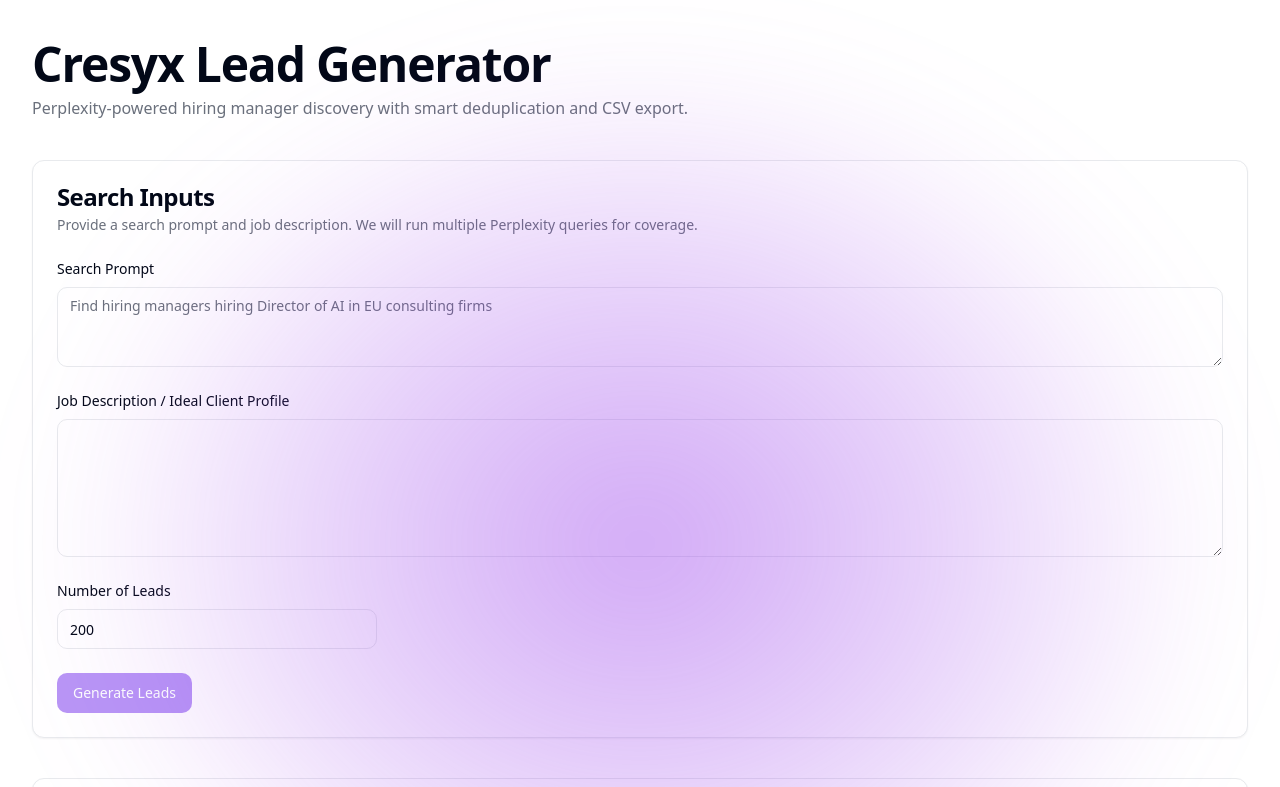
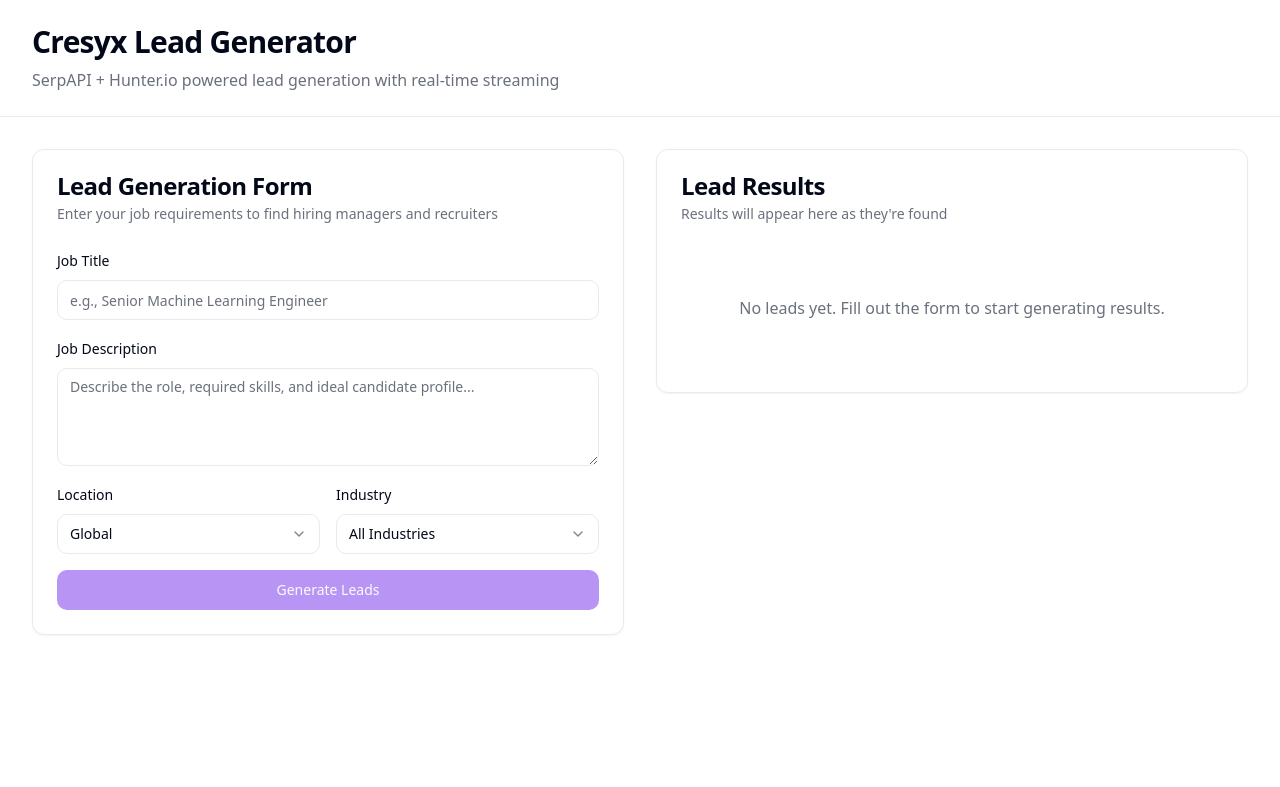
Before and after one commit to Cresyxlab/perplex-lead-finder, a React (Vite) app: page / in a window 1280 px wide. Shown: the top 787 px of the page. Built offline with nearby package versions, Linux system fonts and the light colour scheme.

Commit message:
Refactor: Redesign app and backend
Restructure the backend into three services: Search, Enrichment, and Aggregation.
Update the frontend to a two-column layout with new input fields and a progress bar.
Implement CSV/Excel export functionality.
Ensure proper error handling and API key usage.

```diff
--- a/src/pages/Index.tsx
+++ b/src/pages/Index.tsx
@@ -4,57 +4,103 @@ import { Textarea } from "@/components/ui/textarea";
 import { Button } from "@/components/ui/button";
 import { Card, CardContent, CardDescription, CardHeader, CardTitle } from "@/components/ui/card";
 import { Table, TableBody, TableCell, TableHead, TableHeader, TableRow } from "@/components/ui/table";
+import { Select, SelectContent, SelectItem, SelectTrigger, SelectValue } from "@/components/ui/select";
+import { Progress } from "@/components/ui/progress";
 import { toast } from "sonner";
-
+import { Copy, ExternalLink } from "lucide-react";
 
 interface Lead {
   name: string;
   title: string;
+  email: string;
+  confidence: number;
   company: string;
-  location: string;
-  profile_url: string;
-  relevance_score: number;
+  source: string;
 }
 
 const Index = () => {
-  const [prompt, setPrompt] = useState("");
+  const [jobTitle, setJobTitle] = useState("");
   const [jobDescription, setJobDescription] = useState("");
-  const [limit, setLimit] = useState<number>(200);
+  const [location, setLocation] = useState("");
+  const [industry, setIndustry] = useState("");
   const [leads, setLeads] = useState<Lead[]>([]);
   const [loading, setLoading] = useState(false);
+  const [progress, setProgress] = useState(0);
 
   useEffect(() => {
     document.title = "Cresyx Lead Generator";
     const meta = document.querySelector('meta[name="description"]');
-    if (meta) meta.setAttribute("content", "Perplexity-powered tool to find and rank hiring manager leads with CSV export.");
+    if (meta) meta.setAttribute("content", "SerpAPI + Hunter.io powered lead generation with real-time streaming.");
   }, []);
 
-  const canSubmit = prompt.trim().length > 0 && jobDescription.trim().length > 0 && !loading;
+  const canSubmit = jobTitle.trim().length > 0 && jobDescription.trim().length > 0 && !loading;
+
+  const copyToClipboard = async (text: string) => {
+    try {
+      await navigator.clipboard.writeText(text);
+      toast.success("Copied to clipboard!");
+    } catch (err) {
+      toast.error("Failed to copy");
+    }
+  };
 
   const onSubmit = async (e: React.FormEvent) => {
     e.preventDefault();
     if (!canSubmit) return;
+
     setLoading(true);
     setLeads([]);
+    setProgress(0);
+
     try {
-      const url = `https://ramicmfsdywohgftyzxr.supabase.co/functions/v1/generate-leads`;
-      const res = await fetch(url, {
-        method: "POST",
+      const response = await fetch('https://ramicmfsdywohgftyzxr.supabase.co/functions/v1/generate-leads', {
+        method: 'POST',
         headers: {
-          "Content-Type": "application/json",
+          'Content-Type': 'application/json',
           Authorization: `Bearer eyJhbGciOiJIUzI1NiIsInR5cCI6IkpXVCJ9.eyJpc3MiOiJzdXBhYmFzZSIsInJlZiI6InJhbWljbWZzZHl3b2hnZnR5enhyIiwicm9sZSI6ImFub24iLCJpYXQiOjE3NTUwMzY0MjUsImV4cCI6MjA3MDYxMjQyNX0.0TQJKEZQNk4Btvkv0TI3tTV3jo4jILfZEHeWvs-fA7M`,
         },
-        body: JSON.stringify({ prompt, jobDescription, limit }),
+        body: JSON.stringify({
+          jobTitle,
+          jobDescription,
+          location: location || undefined,
+          industry: industry || undefined,
+        }),
       });
-      if (!res.ok) throw new Error(await res.text());
-      const data = await res.json();
-      const result = (data as any)?.leads as Lead[] | undefined;
 
-      if (!result || result.length === 0) {
-        toast.info("No leads found. Try refining your prompt or JD.");
-        setLeads([]);
-      } else {
-        setLeads(result);
+      if (!response.body) {
+        throw new Error('No response body');
+      }
+
+      const reader = response.body.getReader();
+      const decoder = new TextDecoder();
+
+      while (true) {
+        const { done, value } = await reader.read();
+        if (done) break;
+
+        const chunk = decoder.decode(value);
+        const lines = chunk.split('\n');
+
+        for (const line of lines) {
+          if (line.startsWith('data: ')) {
+            try {
+              const data = JSON.parse(line.slice(6));
+
+              if (data.type === 'progress') {
+                setProgress(data.value);
+              } else if (data.type === 'lead') {
+                setLeads(prev => [...prev, data.lead]);
+              } else if (data.type === 'complete') {
+                setProgress(100);
+                break;
+              } else if (data.type === 'error') {
+                throw new Error(data.message);
+              }
+            } catch (err) {
+              console.error('Error parsing SSE data:', err);
+            }
+          }
+        }
       }
     } catch (err: any) {
       toast.error(err?.message || "Failed to generate leads");
@@ -65,8 +111,8 @@ const Index = () => {
 
   const csvHref = useMemo(() => {
     if (!leads.length) return undefined;
-    const headers = ["Name","Title","Company","Location","Profile URL","Relevance Score"];
-    const rows = leads.map(l => [l.name, l.title, l.company, l.location, l.profile_url, String(l.relevance_score)]);
+    const headers = ["Name", "Job Title", "Email", "Confidence Score", "Company Domain", "Source"];
+    const rows = leads.map(l => [l.name, l.title, l.email, String(l.confidence), l.company, l.source]);
     const csv = [headers, ...rows]
       .map(r => r.map(v => `"${(v ?? "").split('"').join('""')}"`).join(","))
       .join("\n");
@@ -75,128 +121,198 @@ const Index = () => {
   }, [leads]);
 
   return (
-    <div className="min-h-screen ambient-gradient">
-      <header className="py-10">
-        <div className="container">
-          <h1 className="text-4xl md:text-5xl font-bold tracking-tight">Cresyx Lead Generator</h1>
-          <p className="text-muted-foreground mt-2">Perplexity-powered hiring manager discovery with smart deduplication and CSV export.</p>
+    <div className="min-h-screen bg-background">
+      <header className="border-b">
+        <div className="container py-6">
+          <h1 className="text-3xl font-bold tracking-tight">Cresyx Lead Generator</h1>
+          <p className="text-muted-foreground mt-2">SerpAPI + Hunter.io powered lead generation with real-time streaming</p>
         </div>
       </header>
 
-      <main className="container pb-16">
-        <section aria-labelledby="form-section">
+      <main className="container py-8">
+        <div className="grid lg:grid-cols-2 gap-8">
+          {/* Left Column - Form */}
+          <div className="space-y-6">
             <Card>
               <CardHeader>
-              <CardTitle id="form-section">Search Inputs</CardTitle>
-              <CardDescription>Provide a search prompt and job description. We will run multiple Perplexity queries for coverage.</CardDescription>
+                <CardTitle>Lead Generation Form</CardTitle>
+                <CardDescription>Enter your job requirements to find hiring managers and recruiters</CardDescription>
               </CardHeader>
               <CardContent>
-              <form onSubmit={onSubmit} className="grid gap-6">
-                <div className="grid gap-2">
-                  <label htmlFor="prompt" className="text-sm font-medium">Search Prompt</label>
-                  <Textarea
-                    id="prompt"
-                    placeholder="Find hiring managers hiring Director of AI in EU consulting firms"
+                <form onSubmit={onSubmit} className="space-y-4">
+                  <div className="space-y-2">
+                    <label htmlFor="jobTitle" className="text-sm font-medium">Job Title</label>
+                    <Input
+                      id="jobTitle"
+                      placeholder="e.g., Senior Machine Learning Engineer"
                       required
-                    value={prompt}
-                    onChange={(e) => setPrompt(e.target.value)}
-                    rows={3}
+                      value={jobTitle}
+                      onChange={(e) => setJobTitle(e.target.value)}
                     />
                   </div>
-                <div className="grid gap-2">
-                  <label htmlFor="jd" className="text-sm font-medium">Job Description / Ideal Client Profile</label>
+
+                  <div className="space-y-2">
+                    <label htmlFor="jobDescription" className="text-sm font-medium">Job Description</label>
                     <Textarea
-                    id="jd"
+                      id="jobDescription"
+                      placeholder="Describe the role, required skills, and ideal candidate profile..."
                       required
                       value={jobDescription}
                       onChange={(e) => setJobDescription(e.target.value)}
-                    rows={6}
+                      rows={4}
                     />
                   </div>
-                <div className="grid gap-2 max-w-xs">
-                  <label htmlFor="limit" className="text-sm font-medium">Number of Leads</label>
-                  <Input
-                    id="limit"
-                    type="number"
-                    min={10}
-                    max={500}
-                    value={limit}
-                    onChange={(e) => setLimit(Math.max(10, Math.min(500, Number(e.target.value || 200))))}
-                  />
+
+                  <div className="grid grid-cols-2 gap-4">
+                    <div className="space-y-2">
+                      <label className="text-sm font-medium">Location</label>
+                      <Select value={location} onValueChange={setLocation}>
+                        <SelectTrigger>
+                          <SelectValue placeholder="Global" />
+                        </SelectTrigger>
+                        <SelectContent>
+                          <SelectItem value="">Global</SelectItem>
+                          <SelectItem value="US">United States</SelectItem>
+                          <SelectItem value="EU">Europe</SelectItem>
+                          <SelectItem value="Asia">Asia</SelectItem>
+                          <SelectItem value="Remote">Remote</SelectItem>
+                        </SelectContent>
+                      </Select>
                     </div>
-                <div className="flex items-center gap-3">
-                  <Button type="submit" disabled={!canSubmit}>
+
+                    <div className="space-y-2">
+                      <label className="text-sm font-medium">Industry</label>
+                      <Select value={industry} onValueChange={setIndustry}>
+                        <SelectTrigger>
+                          <SelectValue placeholder="All Industries" />
+                        </SelectTrigger>
+                        <SelectContent>
+                          <SelectItem value="">All Industries</SelectItem>
+                          <SelectItem value="Technology">Technology</SelectItem>
+                          <SelectItem value="Finance">Finance</SelectItem>
+                          <SelectItem value="Healthcare">Healthcare</SelectItem>
+                          <SelectItem value="E-commerce">E-commerce</SelectItem>
+                          <SelectItem value="Manufacturing">Manufacturing</SelectItem>
+                          <SelectItem value="Consulting">Consulting</SelectItem>
+                        </SelectContent>
+                      </Select>
+                    </div>
+                  </div>
+
+                  <Button type="submit" disabled={!canSubmit} className="w-full">
                     {loading ? (
-                      <span className="inline-flex items-center gap-2">
+                      <span className="flex items-center gap-2">
                         <span className="h-4 w-4 animate-spin rounded-full border-2 border-current border-t-transparent" />
-                        Generating...
+                        Generating Leads...
                       </span>
                     ) : (
                       "Generate Leads"
                     )}
                   </Button>
-                  {leads.length > 0 && csvHref && (
-                    <a
-                      href={csvHref}
-                      download={`cresyx-leads-${Date.now()}.csv`}
-                      className="inline-flex"
-                    >
-                      <Button variant="secondary">Export CSV</Button>
-                    </a>
-                  )}
-                  {leads.length > 0 && (
-                    <span className="text-sm text-muted-foreground">{leads.length} leads</span>
-                  )}
-                </div>
                 </form>
               </CardContent>
             </Card>
-        </section>
 
-        <section className="mt-10" aria-labelledby="results-section">
-          <h2 id="results-section" className="sr-only">Results</h2>
+            {/* Progress Section */}
+            {loading && (
               <Card>
+                <CardContent className="pt-6">
+                  <div className="space-y-2">
+                    <div className="flex justify-between text-sm">
+                      <span>Progress</span>
+                      <span>{leads.length}/200 leads found</span>
+                    </div>
+                    <Progress value={progress} className="w-full" />
+                  </div>
+                </CardContent>
+              </Card>
+            )}
+
+            {/* Export Button */}
+            {leads.length > 0 && csvHref && (
+              <Card>
+                <CardContent className="pt-6">
+                  <div className="flex items-center justify-between">
+                    <span className="text-sm text-muted-foreground">{leads.length} leads generated</span>
+                    <a href={csvHref} download={`cresyx-leads-${Date.now()}.csv`}>
+                      <Button variant="outline">Export CSV</Button>
+                    </a>
+                  </div>
+                </CardContent>
+              </Card>
+            )}
+          </div>
+
+          {/* Right Column - Results Table */}
+          <div>
+            <Card className="h-fit">
               <CardHeader>
-              <CardTitle>Results</CardTitle>
-              <CardDescription>Up to {limit} deduplicated leads ranked by relevance.</CardDescription>
+                <CardTitle>Lead Results</CardTitle>
+                <CardDescription>
+                  {leads.length > 0
+                    ? `Found ${leads.length} qualified leads`
+                    : "Results will appear here as they're found"
+                  }
+                </CardDescription>
               </CardHeader>
               <CardContent>
                 {loading && leads.length === 0 && (
-                <div className="py-12 text-center text-muted-foreground">Generating leads with Perplexity…</div>
+                  <div className="py-12 text-center text-muted-foreground">
+                    <div className="h-4 w-4 animate-spin rounded-full border-2 border-current border-t-transparent mx-auto mb-2" />
+                    Searching for companies and contacts...
+                  </div>
                 )}
+
                 {!loading && leads.length === 0 && (
-                <div className="py-12 text-center text-muted-foreground">No leads yet. Submit the form to generate results.</div>
+                  <div className="py-12 text-center text-muted-foreground">
+                    No leads yet. Fill out the form to start generating results.
+                  </div>
                 )}
+
                 {leads.length > 0 && (
                   <div className="overflow-x-auto">
                     <Table>
                       <TableHeader>
                         <TableRow>
                           <TableHead>Name</TableHead>
-                        <TableHead>Title</TableHead>
+                          <TableHead>Job Title</TableHead>
+                          <TableHead>Email</TableHead>
+                          <TableHead>Confidence</TableHead>
                           <TableHead>Company</TableHead>
-                        <TableHead>Location</TableHead>
-                        <TableHead>Profile URL</TableHead>
-                        <TableHead className="text-right">Relevance Score</TableHead>
+                          <TableHead>Source</TableHead>
                         </TableRow>
                       </TableHeader>
                       <TableBody>
-                      {leads.map((l, idx) => (
-                        <TableRow key={`${l.name}-${l.company}-${idx}`}>
-                          <TableCell>{l.name}</TableCell>
-                          <TableCell>{l.title}</TableCell>
-                          <TableCell>{l.company}</TableCell>
-                          <TableCell>{l.location}</TableCell>
+                        {leads.map((lead, idx) => (
+                          <TableRow key={`${lead.email}-${idx}`}>
+                            <TableCell className="font-medium">{lead.name}</TableCell>
+                            <TableCell>{lead.title}</TableCell>
                             <TableCell>
-                            {l.profile_url ? (
-                              <a href={l.profile_url} target="_blank" rel="noopener noreferrer" className="text-primary underline underline-offset-4">
-                                View Profile
+                              <button
+                                onClick={() => copyToClipboard(lead.email)}
+                                className="flex items-center gap-1 text-primary hover:text-primary/80 transition-colors"
+                              >
+                                {lead.email}
+                                <Copy className="h-3 w-3" />
+                              </button>
+                            </TableCell>
+                            <TableCell>
+                              <span className="inline-flex items-center px-2 py-1 rounded-md bg-primary/10 text-primary text-xs font-medium">
+                                {lead.confidence}%
+                              </span>
+                            </TableCell>
+                            <TableCell>{lead.company}</TableCell>
+                            <TableCell>
+                              <a
+                                href={`https://${lead.company}`}
+                                target="_blank"
+                                rel="noopener noreferrer"
+                                className="flex items-center gap-1 text-primary hover:text-primary/80 transition-colors"
+                              >
+                                {lead.source}
+                                <ExternalLink className="h-3 w-3" />
                               </a>
-                            ) : (
-                              <span className="text-muted-foreground">—</span>
-                            )}
                             </TableCell>
-                          <TableCell className="text-right font-medium">{l.relevance_score}</TableCell>
                           </TableRow>
                         ))}
                       </TableBody>
@@ -205,7 +321,8 @@ const Index = () => {
                 )}
               </CardContent>
             </Card>
-        </section>
+          </div>
+        </div>
       </main>
     </div>
   );
```
Also changed, not shown: 1 other file (tests, documents, lock files or other folders). Lines whose indentation alone changed are shown as unchanged.
